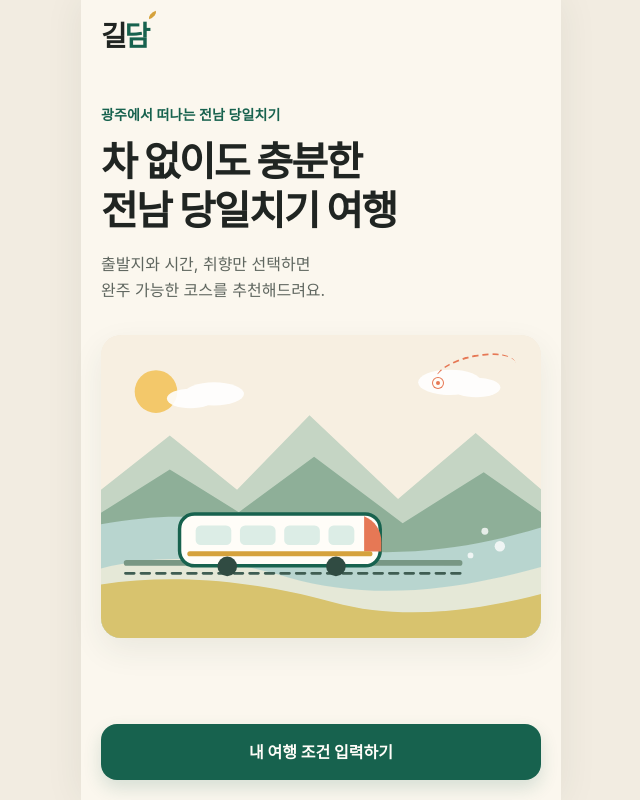
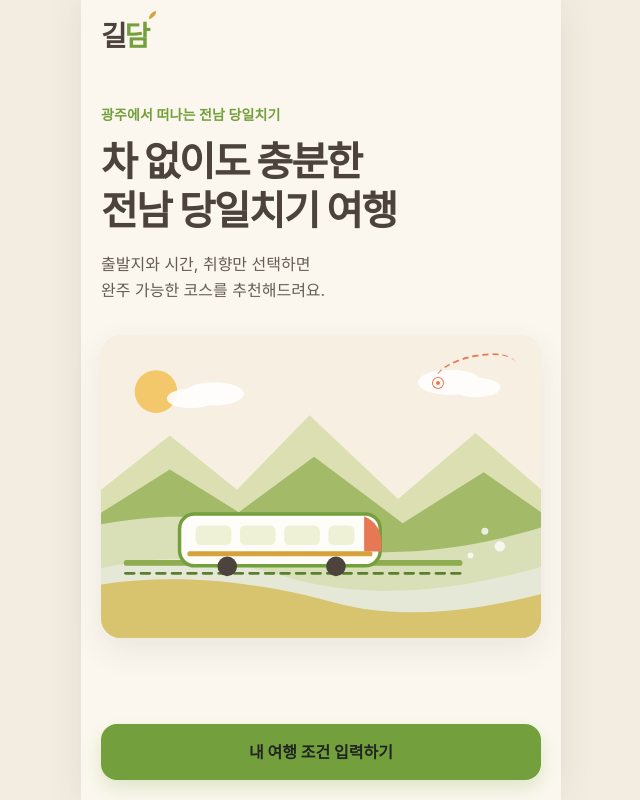
Before and after one commit to AIX-Hackaton/Gildam, a React (Vite) app in the folder frontend/: page / in a window 1280 px wide. Shown: the whole page, without its empty margins (319-959 px from the left). Built offline with nearby package versions, Linux system fonts and the light colour scheme; a web font is replaced by a local one.

Commit message:
feat: 컬러파레트 변경

```diff
--- a/frontend/src/components/common/Button/Button.module.css
+++ b/frontend/src/components/common/Button/Button.module.css
@@ -28,14 +28,14 @@
 }
 
 .primary {
-  color: var(--color-surface);
+  color: var(--color-on-primary);
   background: var(--color-primary-700);
-  box-shadow: 0 8px 18px rgb(23 98 78 / 16%);
+  box-shadow: 0 8px 18px rgb(115 159 60 / 20%);
 }
 
 .primary:hover:not(:disabled) {
-  background: var(--color-primary-800);
-  box-shadow: 0 10px 22px rgb(16 72 59 / 20%);
+  background: var(--color-primary-600);
+  box-shadow: 0 10px 22px rgb(115 159 60 / 24%);
 }
 
 .secondary {
--- a/frontend/src/components/common/SelectableChip/SelectableChip.module.css
+++ b/frontend/src/components/common/SelectableChip/SelectableChip.module.css
@@ -25,14 +25,14 @@
 }
 
 .selected {
-  color: var(--color-surface);
-  background: var(--color-primary-700);
-  border-color: var(--color-primary-800);
+  color: var(--color-on-primary);
+  background: var(--color-primary-500);
+  border-color: var(--color-primary-700);
   box-shadow: inset 0 0 0 1px rgb(255 253 248 / 28%);
   font-weight: 700;
 }
 
 .selected:hover {
-  background: var(--color-primary-800);
-  border-color: var(--color-primary-800);
+  background: var(--color-primary-600);
+  border-color: var(--color-primary-700);
 }
--- a/frontend/src/components/course/CourseCard/CourseCard.module.css
+++ b/frontend/src/components/course/CourseCard/CourseCard.module.css
@@ -6,7 +6,7 @@
 }
 
 .featured {
-  border-color: rgb(23 98 78 / 18%);
+  border-color: rgb(115 159 60 / 24%);
   box-shadow: var(--shadow-card);
 }
 
--- a/frontend/src/components/course/CourseCardSkeleton/CourseCardSkeleton.module.css
+++ b/frontend/src/components/course/CourseCardSkeleton/CourseCardSkeleton.module.css
@@ -2,7 +2,7 @@
   display: grid;
   gap: var(--space-4);
   overflow: hidden;
-  border: 1px solid rgb(23 98 78 / 14%);
+  border: 1px solid rgb(115 159 60 / 18%);
   border-radius: var(--radius-xl);
   padding-bottom: var(--space-5);
 }
--- a/frontend/src/components/course/CourseMetrics/CourseMetrics.module.css
+++ b/frontend/src/components/course/CourseMetrics/CourseMetrics.module.css
@@ -26,11 +26,24 @@
 }
 
 .card {
+  grid-template-columns: repeat(4, minmax(0, 1fr));
+  gap: var(--space-2);
   padding: var(--space-1) 0;
 }
 
 .card > div {
   text-align: center;
+}
+
+.card dt {
+  font-size: 0.75rem;
+  white-space: nowrap;
+}
+
+.card dd {
+  font-size: 1rem;
+  font-variant-numeric: tabular-nums;
+  white-space: nowrap;
 }
 
 .detail {
@@ -40,7 +53,16 @@
 }
 
 @media (max-width: 350px) {
-  .metrics {
+  .detail {
     gap: var(--space-4);
   }
+
+  .card {
+    gap: 2px;
+  }
+
+  .card dd {
+    font-size: 0.75rem;
+    letter-spacing: -0.04em;
+  }
 }
--- a/frontend/src/components/course/CourseMetrics/CourseMetrics.tsx
+++ b/frontend/src/components/course/CourseMetrics/CourseMetrics.tsx
@@ -19,7 +19,7 @@ export function CourseMetrics({ course, variant }: CourseMetricsProps) {
   const metrics =
     variant === 'card'
       ? [
-          { label: '이동 피로도', value: fatigueLabels[course.fatigueLevel] },
+          { label: '피로도', value: fatigueLabels[course.fatigueLevel] },
           { label: '환승', value: `${course.transferCount}회` },
           { label: '총 도보', value: `${course.walkingMinutes}분` },
           { label: '예상 시간', value: formatDuration(course.durationMinutes) },
--- a/frontend/src/pages/ResultsPage/ResultsContent.module.css
+++ b/frontend/src/pages/ResultsPage/ResultsContent.module.css
@@ -49,8 +49,8 @@
 .conditionChips span {
   padding: 6px 10px;
   border-radius: var(--radius-pill);
-  color: var(--color-primary-800);
-  background: var(--color-primary-50);
+  color: var(--color-text-primary);
+  background: var(--color-primary-300);
   font-size: var(--font-size-caption);
   font-weight: 600;
 }
--- a/frontend/src/styles/globals.css
+++ b/frontend/src/styles/globals.css
@@ -16,7 +16,7 @@ a {
 }
 
 :focus-visible {
-  outline: 3px solid var(--color-primary-300);
+  outline: 3px solid var(--color-primary-700);
   outline-offset: 3px;
 }
 
--- a/frontend/src/styles/tokens.css
+++ b/frontend/src/styles/tokens.css
@@ -1,32 +1,33 @@
 @import url("https://cdn.jsdelivr.net/gh/orioncactus/pretendard@v1.3.9/dist/web/variable/pretendardvariable-dynamic-subset.min.css");
 
 :root {
-  --color-primary-50: #f1f7f3;
-  --color-primary-100: #dcede6;
-  --color-primary-300: #8bb9aa;
-  --color-primary-500: #3b806c;
-  --color-primary-600: #246f5a;
-  --color-primary-700: #17624e;
-  --color-primary-800: #10483b;
+  --color-primary-50: #f7f8ed;
+  --color-primary-100: #eef1d5;
+  --color-primary-300: #dcdfb1;
+  --color-primary-500: #a3ba68;
+  --color-primary-600: #8ead50;
+  --color-primary-700: #739f3c;
+  --color-primary-800: #5b7f30;
+  --color-on-primary: #202522;
 
   --color-canvas: #f2ece1;
   --color-background: #fbf7ee;
   --color-surface: #fffdf8;
   --color-surface-translucent: rgb(255 253 248 / 94%);
   --color-surface-subtle: #f3ede2;
-  --color-text-primary: #202522;
-  --color-text-secondary: #5f665f;
-  --color-text-tertiary: #767d76;
-  --color-border: #e7e0d4;
+  --color-text-primary: #4d433d;
+  --color-text-secondary: #655c56;
+  --color-text-tertiary: #857a72;
+  --color-border: #dcd1c6;
   --color-disabled: #ddd7cd;
 
   --color-accent-coral: #e67855;
   --color-accent-mustard: #d5a23c;
-  --color-nature: #3b806c;
+  --color-nature: #739f3c;
   --color-history: #71806f;
   --color-food: #c96f4e;
   --color-memory: #9c7952;
-  --color-success: #17624e;
+  --color-success: #5b7f30;
   --color-warning: #9b6816;
   --color-danger: #b8473e;
   --color-danger-surface: #fff0ec;
@@ -55,7 +56,7 @@
   --radius-xl: 1.25rem;
   --radius-pill: 999px;
 
-  --shadow-card: 0 12px 32px rgb(43 63 54 / 8%);
-  --shadow-floating: 0 -10px 30px rgb(43 63 54 / 10%);
-  --shadow-shell: 0 0 36px rgb(43 63 54 / 8%);
+  --shadow-card: 0 12px 32px rgb(77 67 61 / 9%);
+  --shadow-floating: 0 -10px 30px rgb(77 67 61 / 11%);
+  --shadow-shell: 0 0 36px rgb(77 67 61 / 9%);
 }
```
Also changed, not shown: frontend/src/assets/hero-journey.svg.
